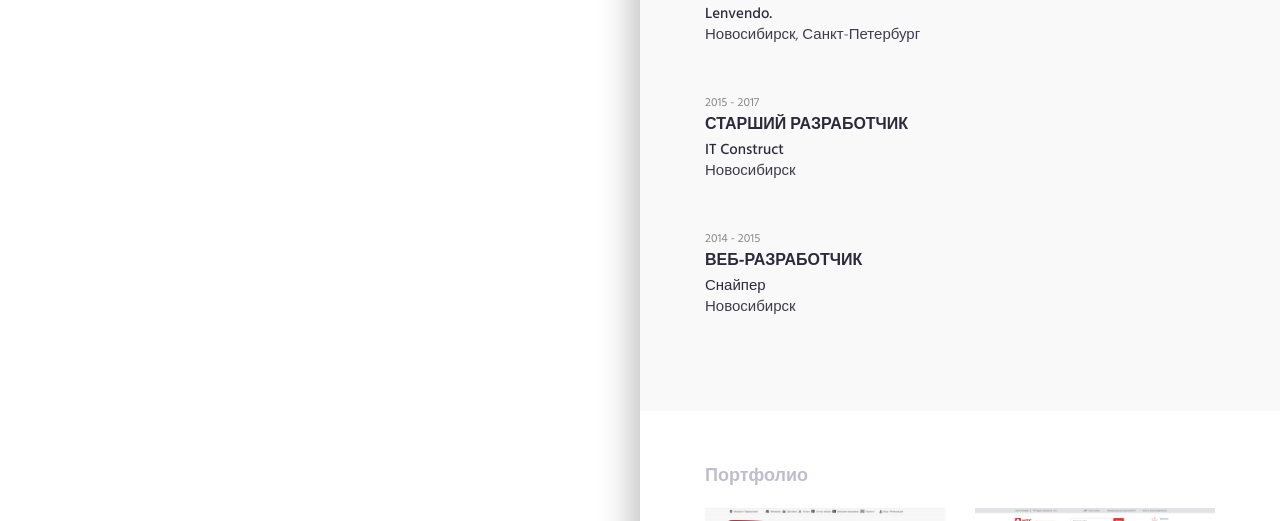
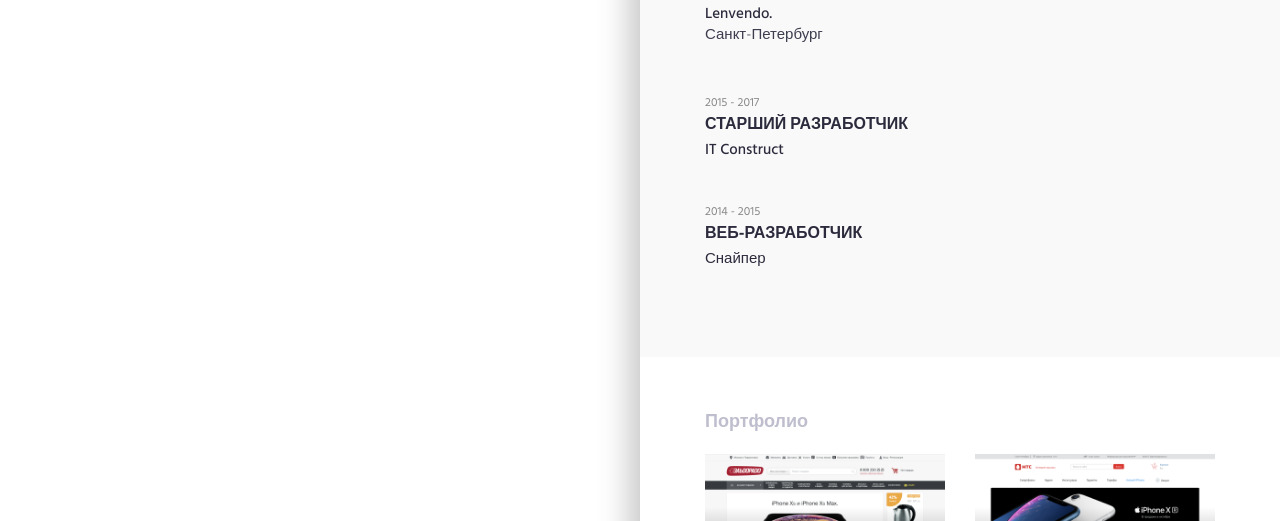
Before and after one commit to lionskape/resume, a plain HTML site: page index.html in a window 1280 px wide. Shown: the part 827-1348 px from the top of the page. Drawn offline with nearby package versions, Linux system fonts and the light colour scheme.

Commit message:
Удалил город, который путает людей

```diff
--- a/index.html
+++ b/index.html
@@ -163,23 +163,19 @@
                     <h3>Ведущий разработчик</h3>
                     <h4>Lenvendo.</h4>
 
-                    <p>Новосибирск, Санкт-Петербург</p>
+                    <p>Санкт-Петербург</p>
                 </div>
                 <!-- .experience-item -->
                 <div class="content-item">
                     <small>2015 - 2017</small>
                     <h3>Старший разработчик</h3>
                     <h4>IT Construct</h4>
-
-                    <p>Новосибирск</p>
                 </div>
                 <!-- .experience-item -->
                 <div class="content-item">
                     <small>2014 - 2015</small>
                     <h3>Веб-разработчик</h3>
                     <h4>Снайпер</h4>
-
-                    <p>Новосибирск</p>
                 </div>
                 <!-- .experience-item -->
             </div>
```
